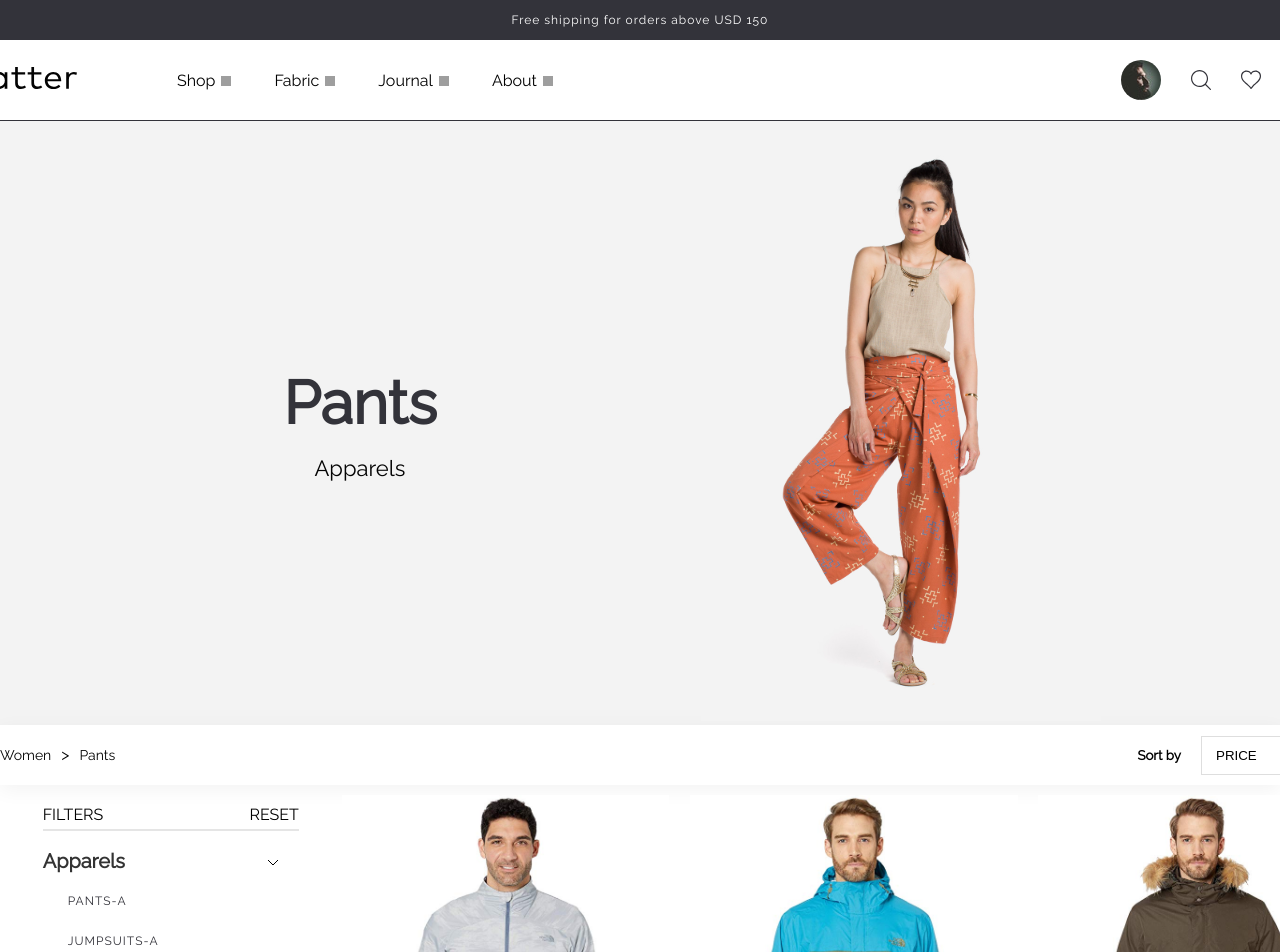
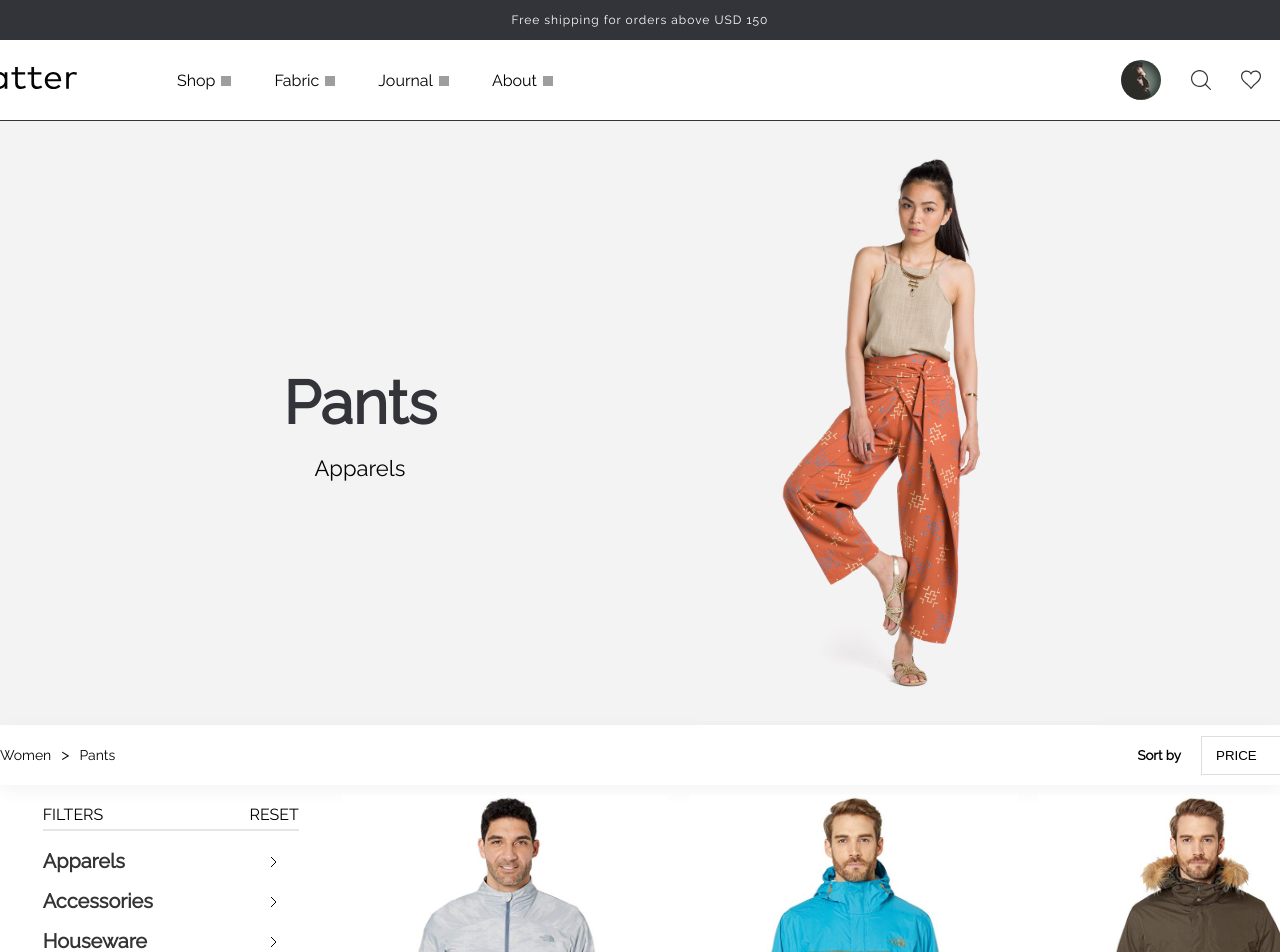
Before and after one commit to ArthurDorokin/online-store, a React (Create React App) app: page / in a window 1280 px wide. Shown: the top 952 px of the page. Built offline with nearby package versions, Linux system fonts and the light colour scheme; grey boxes are pictures that could not be loaded.

Commit message:
state open blocks

```diff
--- a/src/components/sidebar/Sidebar.jsx
+++ b/src/components/sidebar/Sidebar.jsx
@@ -1,9 +1,25 @@
-import React from 'react';
+import React, {Component} from 'react';
 import './sidebar.css';
 import {sidebarList} from '../constants.js';
 
-const Sidebar = () => (
-    // test new branch
+class Sidebar extends Component {
+    constructor(props) {
+        super(props);
+        this.state = {
+            active: false
+        };
+        this.toggleActive = this.toggleActive.bind(this);
+    }
+
+    toggleActive() {
+        this.setState({
+            active: !this.state.active
+        });
+    }
+
+    render() {
+        const activeClass = this.state.active ? "active" : "inactive";
+        return (
             <div className="sidebar">
                 <div className="container">
                     <div className="sortFilter">
@@ -14,7 +30,7 @@ const Sidebar = () => (
                         <ul>
                             {Object.entries(sidebarList).map(([key, items], index) => (
                                 <li key={index} className="list-item">
-                            <h5>{key}</h5>
+                                    <h5 className={activeClass} onClick={this.toggleActive}>{key}</h5>
                                     <div className="submenu">
                                         <ul>
                                             {items.map((item, jIndex) => <li key={jIndex}>{item}</li>)}
@@ -26,6 +42,8 @@ const Sidebar = () => (
                     </div>
                 </div>
             </div>
-);
+        )
+    }
+}
 
 export default Sidebar
--- a/src/components/sidebar/sidebar.css
+++ b/src/components/sidebar/sidebar.css
@@ -40,8 +40,7 @@
     list-style-type: none;
     position: relative;
 }
-
-.sidebar .list-item::before {
+.sidebar .list-item h5::before {
     content: '';
     position: absolute;
     background: url("/img/arrow-down.svg");
@@ -49,6 +48,12 @@
     height: 6px;
     right: 20px;
     top: 18px;
+    transform: rotate(-90deg);
+    transition: .5s;
+}
+.sidebar .list-item h5.active::before {
+    transform: rotate(0deg);
+    transition: .5s;
 }
 
 .sidebar .list-item .submenu ul {
@@ -66,6 +71,16 @@
     cursor: pointer;
 }
 
-.sidebar .list-item .submenu li.active::after {
-    transform: rotate(0deg);
+.sidebar .list-item .submenu  {
+
 }
+.sidebar .list-item .inactive + .submenu  {
+    transition: .5s;
+    height: 0;
+    opacity: 0;
+}
+.sidebar .list-item .active + .submenu  {
+    transition: .5s;
+    height: 160px;
+    opacity: 1;
+}
```
Lines whose indentation alone changed are shown as unchanged.
